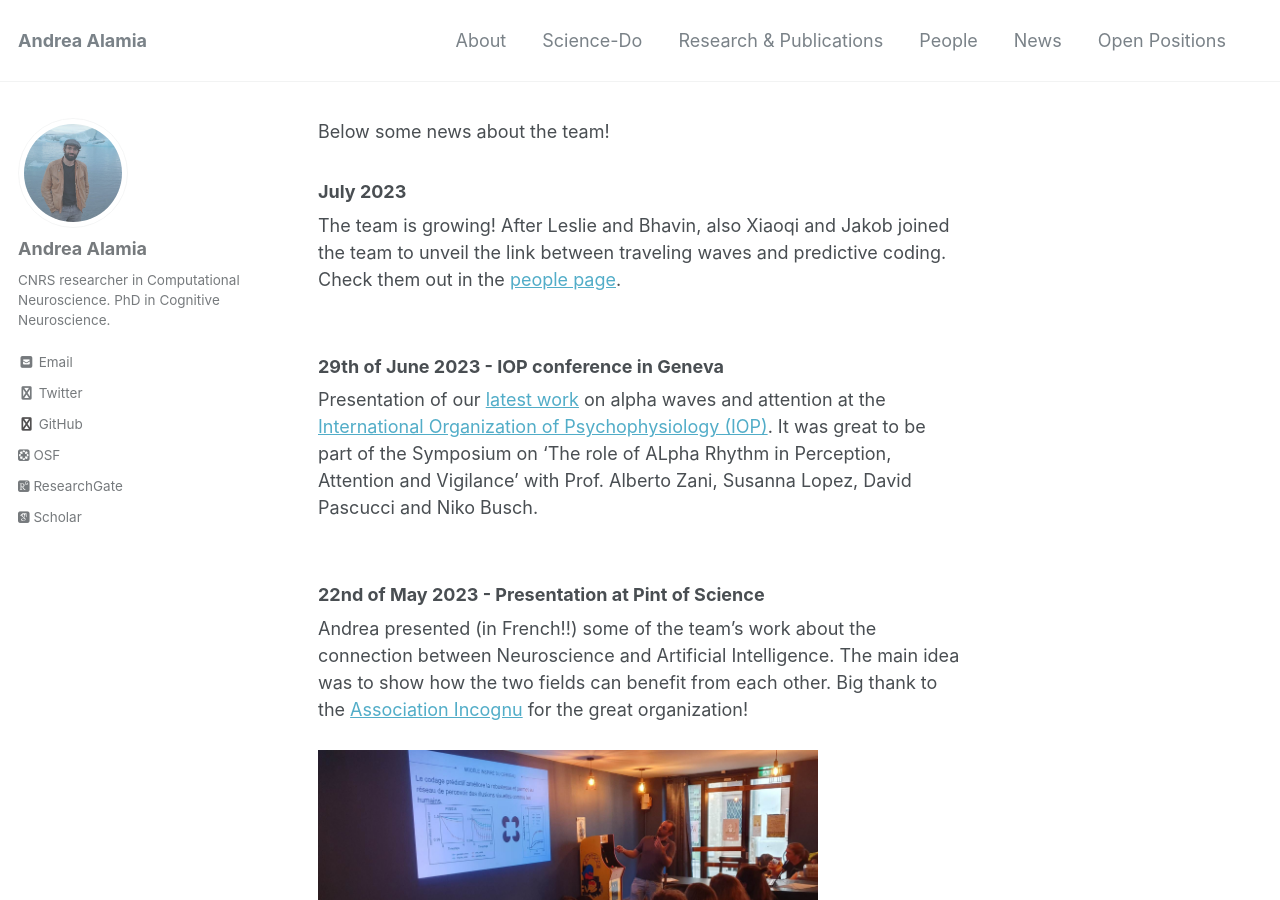
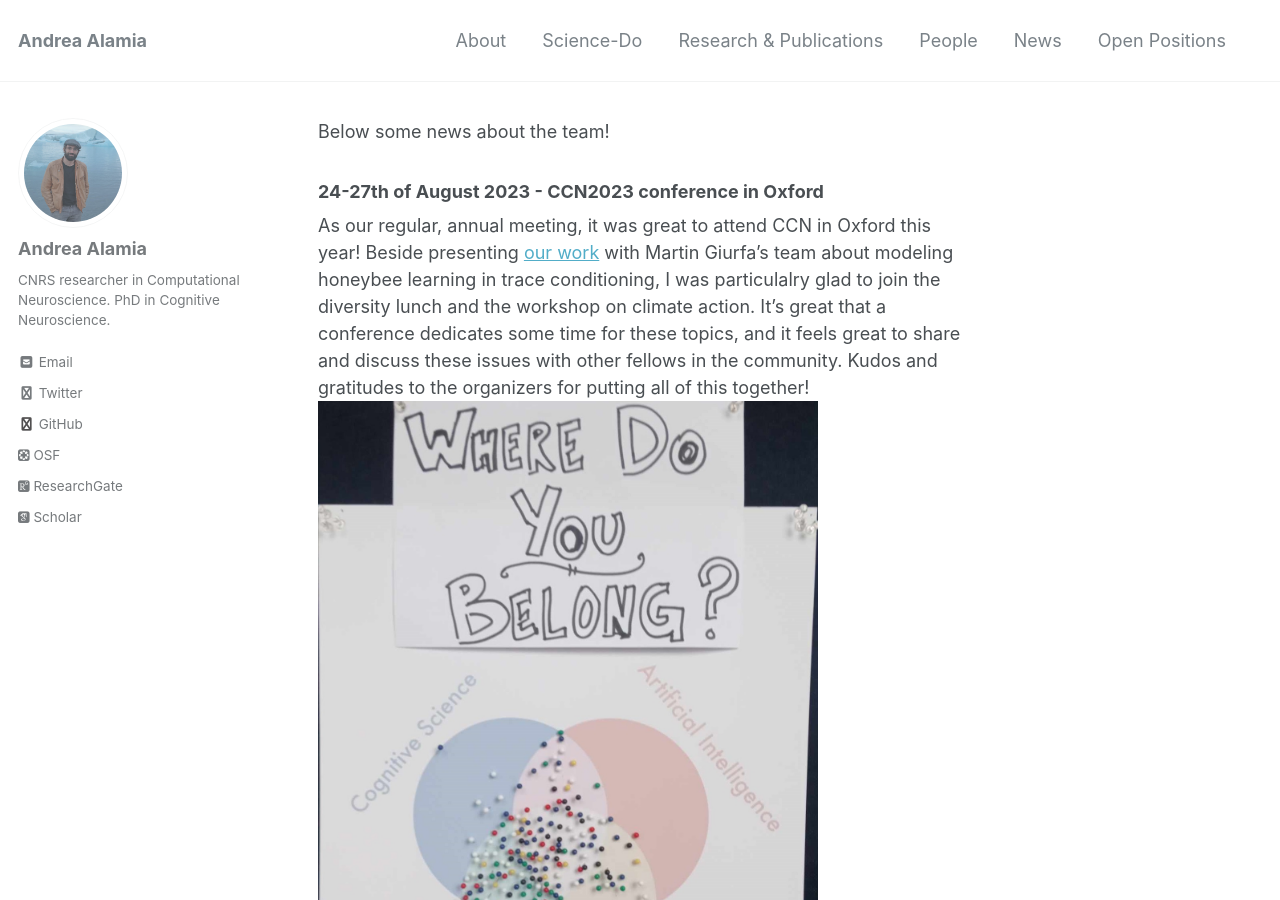
Before and after one commit to artipago/artipago.github.io, a Jekyll site: the page built from _pages/News.md, in a window 1280 px wide and 900 px high. Built offline with Jekyll 4.4.1, drawn with Linux system fonts in a browser that asks for light colours; nearby versions of some CDN libraries; some web fonts are replaced; library files that are not in the unit come from our copies.

Commit message:
news and diversity

```diff
--- a/_pages/News.md
+++ b/_pages/News.md
@@ -6,6 +6,11 @@ has_children: true
 ---
 
 Below some news about the team! <br>
+
+### 24-27th of August 2023 - CCN2023 conference in Oxford
+As our regular, annual meeting, it was great to attend CCN in Oxford this year! Beside presenting <a href="https://2023.ccneuro.org/proceedings/0000414.pdf">our work</a> with Martin Giurfa's team about modeling honeybee learning in trace conditioning, I was particulalry glad to join the diversity lunch and the workshop on climate action. It's great that a conference dedicates some time for these topics, and it feels great to share and discuss these issues with other fellows in the community. Kudos and gratitudes to the organizers for putting all of this together!  <br>
+<img src="/assets/images/ccn2023.jpg" width="500" height="500">
+<br>
 
 ### July 2023
 The team is growing! After Leslie and Bhavin, also Xiaoqi and Jakob joined the team to unveil the link between traveling waves and predictive coding. Check them out in the <a href="https://artipago.github.io/People//">people page</a>. <br>
```
Also changed, not shown: _pages/Science-Do.md (+2 -0 lines), assets/images/ccn2023.jpg (added).
